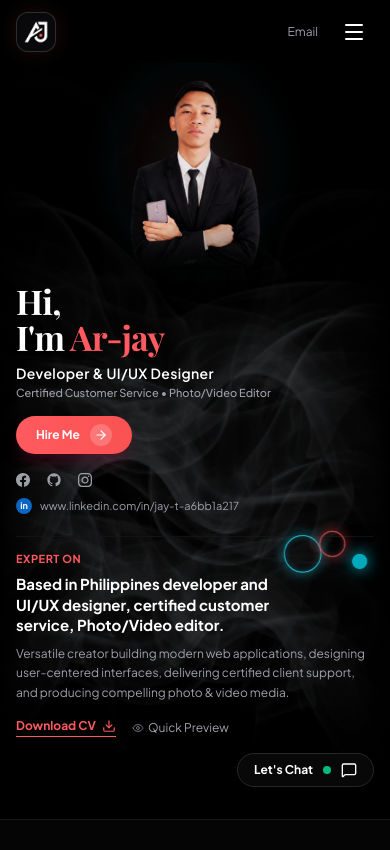
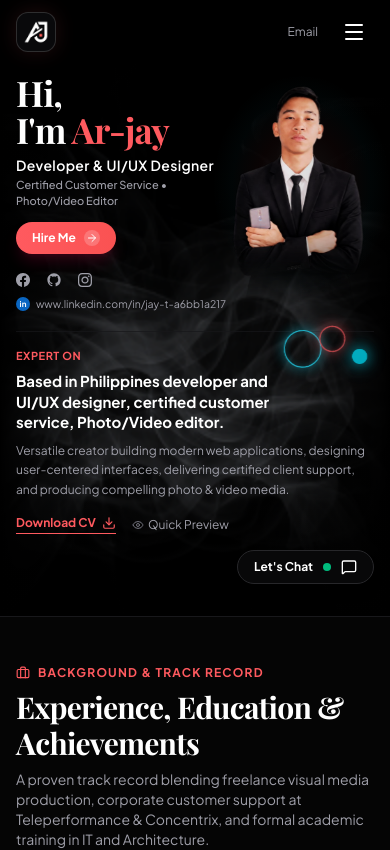
Before and after one commit to tabanginarjay-sketch/portfolio, a Next.js app in the folder portfolio/: page / in a window 390 px wide. Shown: the top 850 px of the page. Built offline with nearby package versions, Linux system fonts and the light colour scheme; a web font is replaced by a local one.

Commit message:
feat: side-by-side mobile hero layout with portrait on right and Expert On section below

```diff
--- a/portfolio/app/page.tsx
+++ b/portfolio/app/page.tsx
@@ -877,13 +877,13 @@ export default function PortfolioPage() {
       >
         {/* Subtle, non-intrusive ethereal smoke transition effect behind content */}
         <SmokeAtmosphere />
-        <div className="grid grid-cols-1 md:grid-cols-12 gap-2.5 sm:gap-4 md:gap-5 lg:gap-6 xl:gap-10 items-center relative z-20">
+        <div className="grid grid-cols-12 gap-x-2 gap-y-3 sm:gap-x-4 sm:gap-y-4 md:gap-5 lg:gap-6 xl:gap-10 items-center relative z-20">
           {/* ----------------- LEFT COLUMN: HEADING & CTA ----------------- */}
-          <div className="md:col-span-4 space-y-3 sm:space-y-4 lg:space-y-6 text-left order-2 md:order-1 pt-0 relative z-30">
+          <div className="col-span-7 md:col-span-4 space-y-2.5 sm:space-y-4 lg:space-y-6 text-left order-1 pt-2 md:pt-0 relative z-30">
             <div className="space-y-1">
               <h1
                 style={{ '--delay': '80ms' } as React.CSSProperties}
-                className="hero-anim-up font-serif text-[34px] sm:text-5xl md:text-[38px] lg:text-[52px] xl:text-7xl font-bold tracking-tight text-white leading-[1.06] lg:leading-[1.1]"
+                className="hero-anim-up font-serif text-[30px] min-[390px]:text-[35px] sm:text-5xl md:text-[38px] lg:text-[52px] xl:text-7xl font-bold tracking-tight text-white leading-[1.06] lg:leading-[1.1]"
               >
                 Hi, <br />
                 I&apos;m <span className="text-[#FF5A5F]">Ar-jay</span>
@@ -892,10 +892,10 @@ export default function PortfolioPage() {
                 style={{ '--delay': '170ms' } as React.CSSProperties}
                 className="hero-anim-up pt-1 lg:pt-2 space-y-0.5 lg:space-y-1"
               >
-                <p className="text-white text-sm sm:text-lg md:text-sm lg:text-lg xl:text-xl font-semibold tracking-wide">
+                <p className="text-white text-[13px] min-[390px]:text-sm sm:text-lg md:text-sm lg:text-lg xl:text-xl font-semibold tracking-wide leading-snug">
                   Developer &amp; UI/UX Designer
                 </p>
-                <p className="text-zinc-400 text-[11px] sm:text-sm md:text-xs lg:text-sm xl:text-base font-medium">
+                <p className="text-zinc-400 text-[10.5px] min-[390px]:text-[11px] sm:text-sm md:text-xs lg:text-sm xl:text-base font-medium leading-snug">
                   Certified Customer Service &bull; Photo/Video Editor
                 </p>
               </div>
@@ -904,16 +904,16 @@ export default function PortfolioPage() {
             {/* Hire Me CTA Button matching the reference pill */}
             <div
               style={{ '--delay': '250ms' } as React.CSSProperties}
-              className="hero-anim-up pt-0.5 lg:pt-2"
+              className="hero-anim-up pt-1 lg:pt-2"
             >
               <button
                 type="button"
                 onClick={() => setIsChatModalOpen(true)}
-                className="group inline-flex items-center gap-2.5 sm:gap-3 px-5 py-2 sm:px-7 sm:py-3 rounded-full bg-gradient-to-r from-[#FF5A5F] to-[#FA5252] text-white font-bold text-xs sm:text-sm lg:text-base shadow-lg shadow-rose-900/30 hover:scale-105 active:scale-95 transition-all cursor-pointer"
+                className="group inline-flex items-center gap-2 sm:gap-3 px-4 py-2 sm:px-7 sm:py-3 rounded-full bg-gradient-to-r from-[#FF5A5F] to-[#FA5252] text-white font-bold text-xs sm:text-sm lg:text-base shadow-lg shadow-rose-900/30 hover:scale-105 active:scale-95 transition-all cursor-pointer"
               >
                 <span>Hire Me</span>
-                <span className="p-1 rounded-full bg-white/20 group-hover:translate-x-1 transition-transform">
-                  <ArrowRight className="w-3.5 h-3.5 text-white" />
+                <span className="p-0.5 sm:p-1 rounded-full bg-white/20 group-hover:translate-x-1 transition-transform">
+                  <ArrowRight className="w-3 h-3 sm:w-3.5 sm:h-3.5 text-white" />
                 </span>
               </button>
             </div>
@@ -921,7 +921,7 @@ export default function PortfolioPage() {
             {/* Left Social Links */}
             <div
               style={{ '--delay': '330ms' } as React.CSSProperties}
-              className="hero-anim-up pt-1.5 sm:pt-3 lg:pt-7 flex flex-col space-y-2.5 lg:space-y-4"
+              className="hero-anim-up pt-2 sm:pt-3 lg:pt-7 flex flex-col space-y-2 lg:space-y-4"
             >
               <div className="flex items-center gap-4 sm:gap-5 text-zinc-400">
                 <a
@@ -964,30 +964,30 @@ export default function PortfolioPage() {
                 href="https://www.linkedin.com/in/jay-t-a6bb1a217"
                 target="_blank"
                 rel="noopener noreferrer"
-                className="group inline-flex items-center gap-2 text-[11px] lg:text-xs text-zinc-400 hover:text-white transition-colors"
+                className="group inline-flex items-center gap-1.5 sm:gap-2 text-[9.5px] min-[390px]:text-[10.5px] sm:text-xs text-zinc-400 hover:text-white transition-colors"
               >
-                <span className="w-4 h-4 rounded-full bg-[#0A66C2] flex items-center justify-center text-[9px] font-bold text-white group-hover:scale-110 transition-transform shrink-0">
+                <span className="w-3.5 h-3.5 sm:w-4 sm:h-4 rounded-full bg-[#0A66C2] flex items-center justify-center text-[8px] sm:text-[9px] font-bold text-white group-hover:scale-110 transition-transform shrink-0">
                   in
                 </span>
-                <span className="break-all sm:break-normal">www.linkedin.com/in/jay-t-a6bb1a217</span>
+                <span className="whitespace-nowrap">www.linkedin.com/in/jay-t-a6bb1a217</span>
               </a>
             </div>
           </div>
 
-          {/* ----------------- CENTER COLUMN: PORTRAIT IMAGE ----------------- */}
-          <div className="md:col-span-4 flex items-center justify-center order-1 md:order-2 relative">
+          {/* ----------------- CENTER / MOBILE-RIGHT COLUMN: PORTRAIT IMAGE ----------------- */}
+          <div className="col-span-5 md:col-span-4 flex items-end justify-end md:items-center md:justify-center order-2 relative self-end md:self-center">
             {/* Zero-cost radial studio backlight halo (pure gradients, zero heavy CSS blur filters!) */}
             <div
               aria-hidden="true"
-              className="pointer-events-none absolute -inset-6 lg:-inset-10 flex items-center justify-center"
+              className="pointer-events-none absolute -inset-4 lg:-inset-10 flex items-center justify-center"
             >
-              <div className="w-[210px] h-[250px] sm:w-[260px] sm:h-[310px] md:w-[270px] md:h-[340px] lg:w-[360px] lg:h-[440px] xl:w-[440px] xl:h-[520px] rounded-full bg-[radial-gradient(ellipse_at_center,rgba(255,244,234,0.08)_0%,rgba(255,90,95,0.04)_36%,rgba(34,211,238,0.025)_56%,transparent_72%)] -translate-y-2 md:-translate-y-6 lg:-translate-y-8" />
-            </div>
-
-            {/* True transparent portrait PNG — tight & balanced on mobile, centered editorial on md+ */}
+              <div className="w-[175px] h-[220px] sm:w-[250px] sm:h-[310px] md:w-[270px] md:h-[340px] lg:w-[360px] lg:h-[440px] xl:w-[440px] xl:h-[520px] rounded-full bg-[radial-gradient(ellipse_at_center,rgba(255,244,234,0.08)_0%,rgba(255,90,95,0.04)_36%,rgba(34,211,238,0.025)_56%,transparent_72%)] -translate-y-2 md:-translate-y-6 lg:-translate-y-8" />
+            </div>
+
+            {/* True transparent portrait PNG — right-aligned beside Heading on mobile, centered on md+ */}
             <div
               style={{ '--delay': '110ms' } as React.CSSProperties}
-              className="hero-anim-portrait relative w-[168px] sm:w-[205px] md:w-[235px] lg:w-[320px] xl:w-[415px] aspect-[482/744] max-h-[260px] sm:max-h-[315px] md:max-h-[365px] lg:max-h-[505px] xl:max-h-[630px] mt-1 -mb-14 sm:-mb-16 md:my-0 select-none"
+              className="hero-anim-portrait relative w-[152px] min-[390px]:w-[168px] sm:w-[230px] md:w-[235px] lg:w-[320px] xl:w-[415px] aspect-[482/744] max-h-[245px] min-[390px]:max-h-[270px] sm:max-h-[360px] md:max-h-[365px] lg:max-h-[505px] xl:max-h-[630px] -mr-2 sm:mr-0 -mb-6 sm:-mb-8 md:my-0 select-none shrink-0"
             >
               <Image
                 src="/images/arjay-portrait-hero.png?v=6"
@@ -1000,8 +1000,8 @@ export default function PortfolioPage() {
             </div>
           </div>
 
-          {/* ----------------- RIGHT COLUMN: EXPERTISE & GEOMETRIC ACCENT ----------------- */}
-          <div className="md:col-span-4 space-y-3 sm:space-y-4 lg:space-y-6 text-left order-3 relative mt-3 pt-3.5 border-t border-zinc-900/70 md:border-t-0 md:pt-0 md:mt-0">
+          {/* ----------------- RIGHT / MOBILE-BOTTOM COLUMN: EXPERTISE & GEOMETRIC ACCENT ----------------- */}
+          <div className="col-span-12 md:col-span-4 space-y-3 sm:space-y-4 lg:space-y-6 text-left order-3 relative mt-2 pt-4 border-t border-zinc-900/70 md:border-t-0 md:pt-0 md:mt-0">
             {/* Dynamic floating geometric shapes — tucked cleanly top-right on mobile to save vertical space */}
             <div className="pointer-events-none md:pointer-events-auto absolute -top-2 right-0 scale-[0.6] origin-top-right opacity-85 md:static md:scale-[0.78] md:origin-left lg:scale-95 xl:scale-100 md:opacity-100">
               <GeometricShapes />
```
